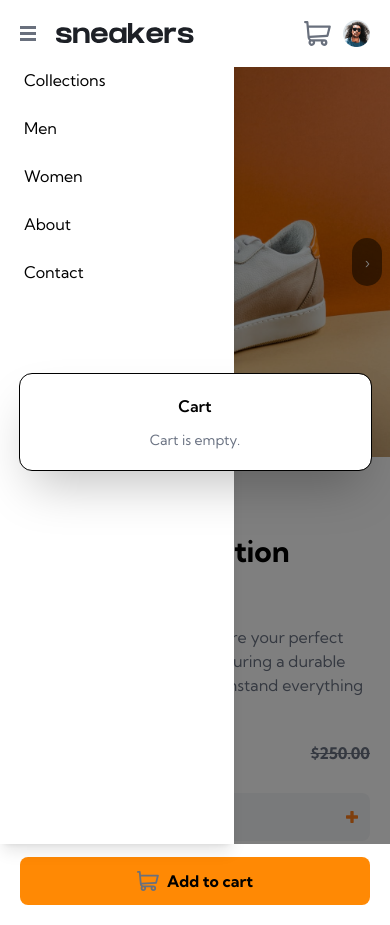
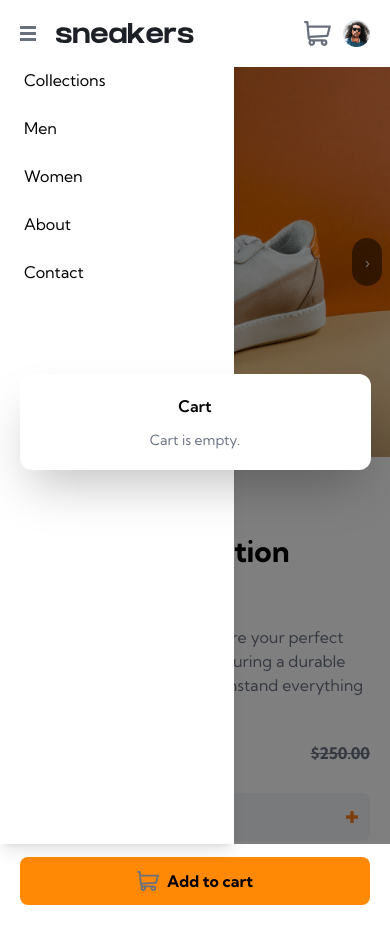
Before and after one commit to apetranov/ecommerce-product-page, a React (Vite) app: page / in a window 390 px wide. Both pictures are taken after a click on the picture 317 px from the left and 33 px from the top of the page. Built offline with nearby package versions, Linux system fonts and the light colour scheme.

Commit message:
Remove outline from mobile cart

```diff
--- a/src/App.tsx
+++ b/src/App.tsx
@@ -204,7 +204,7 @@ function App() {
     onClick={() => setOpenCart(false)} // closes when clicking outside
   >
     <div
-      className="absolute top-30 right-10 mt-2 w-[70%] md:[50%] lg:w-[40%] xl:w-[30%] bg-white rounded-xl shadow-2xl z-100 p-5"
+      className="absolute top-25 right-10 mt-2 w-[70%] md:[50%] lg:w-[40%] xl:w-[30%] bg-white rounded-xl shadow-2xl  z-100 p-5"
       onClick={(e) => e.stopPropagation()} // clicking inside DOES NOT close
     >
       <p className="font-semibold">Cart</p>
@@ -260,7 +260,7 @@ function App() {
           w-[90%]
           rounded-xl
           shadow-2xl
-          p-5 outline-1
+          p-5
           flex flex-col justify-center items-center
         "
         onClick={(e) => e.stopPropagation()} // prevents outside click from triggering
```
